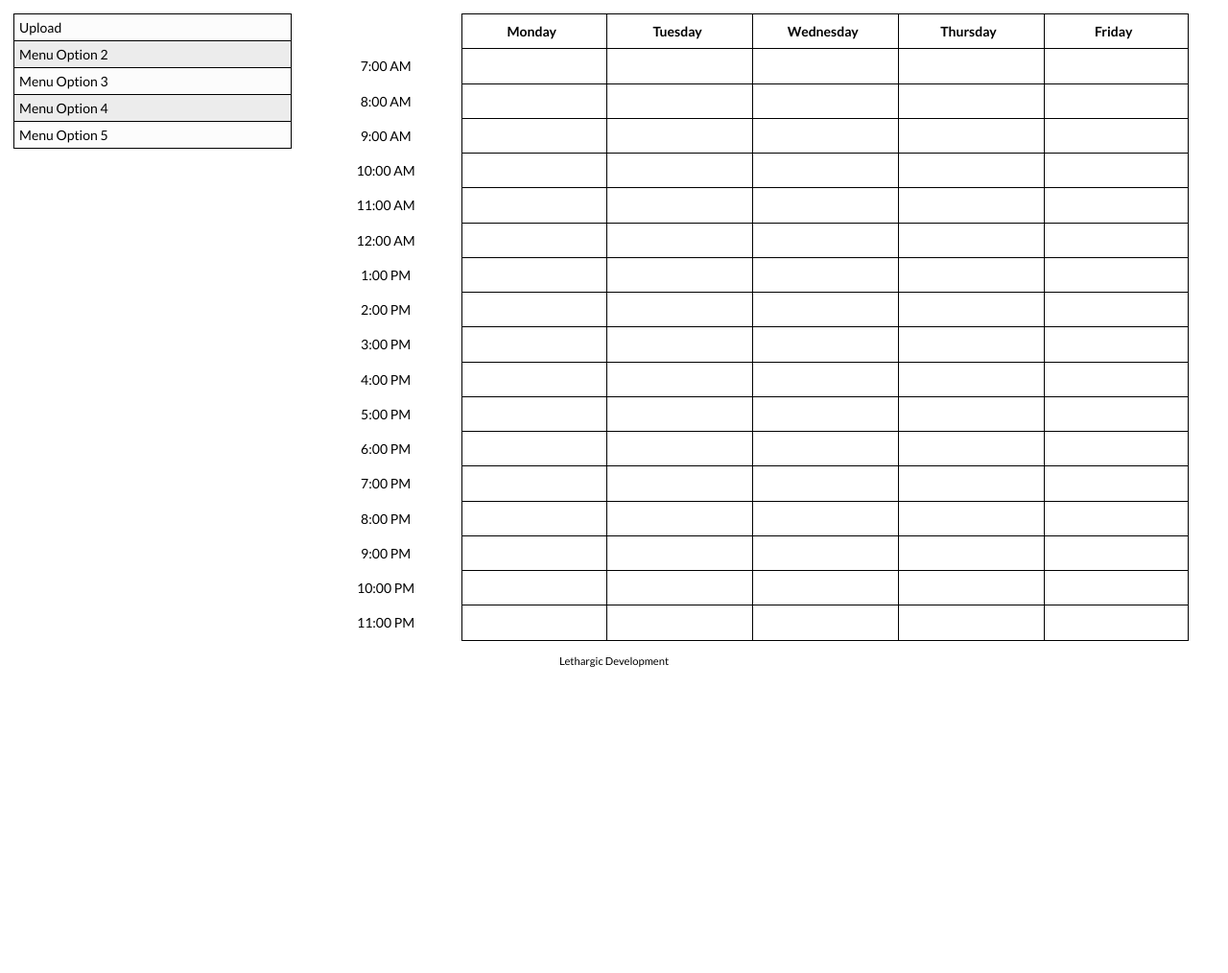
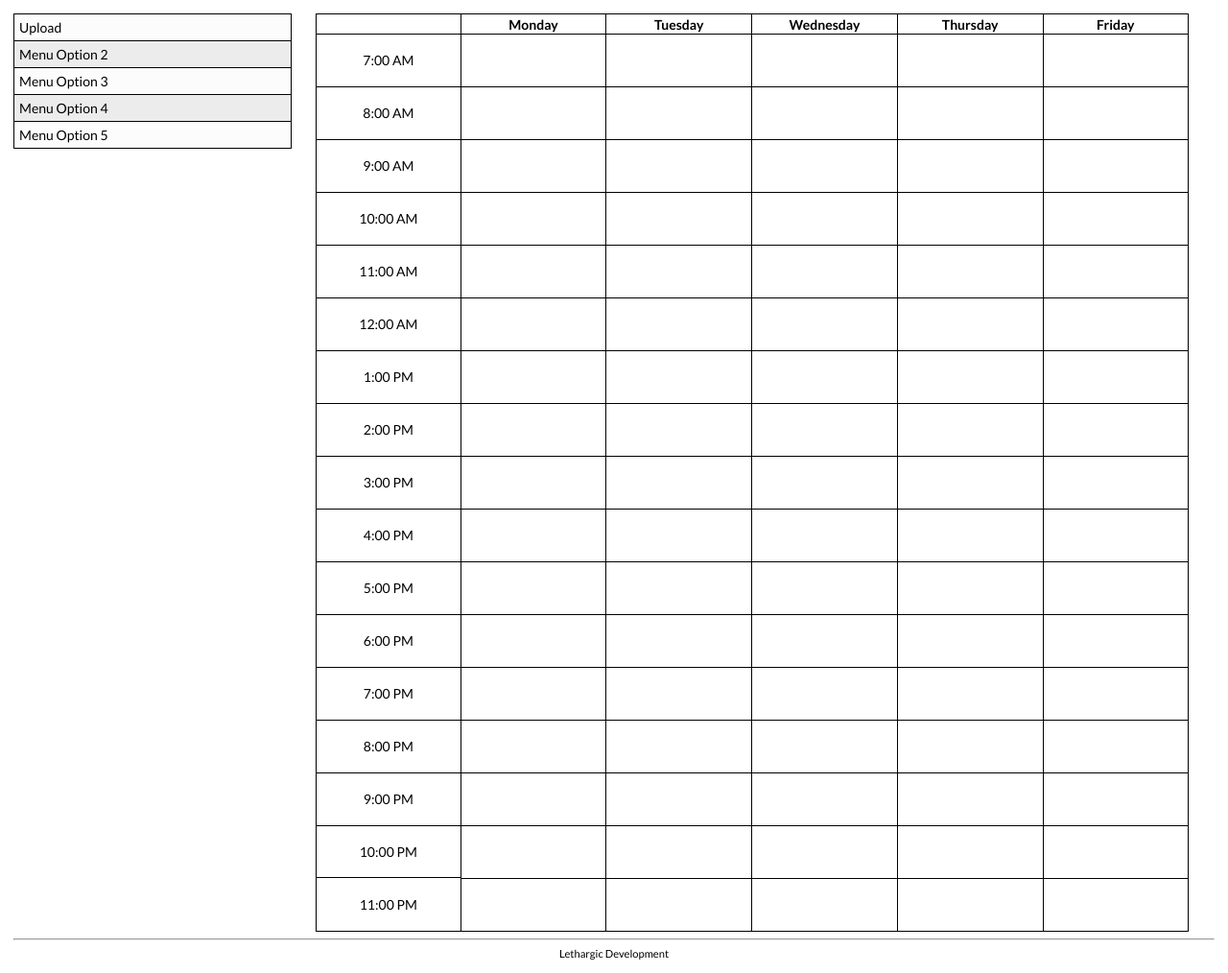
Before and after one commit to wmak/Lethargic-Development, a Django app: page /admin/ in a window 1280 px wide. Shown: the part 116-1130 px from the top of the page at 96% size. Before the commit the page ends 811 px from the top, so only its background shows below. Run offline with Django 3.2, Linux system fonts and the light colour scheme; tables that the repository leaves empty hold one stand-in row (values such as "Sample post").

Commit message:
Simple schedule display

```diff
--- a/CMSReScheduler/CMSReScheduler/templates/admin/index.html
+++ b/CMSReScheduler/CMSReScheduler/templates/admin/index.html
@@ -1,21 +1,131 @@
 		{% include "layouts/header.html" with title="Admin Panel" active="admin" %}
 		{% include "layouts/admin-sidebar.html" %}
+		{% block content %}
 		<div class="content fleft">
 			{% load schedule %}
-			{% for i in 18|get_range %}
-				{% for j in 6|get_range %}
-					<div class="schedule-cell {{ forloop.parentloop.counter|schedule_cell_day }} {{ forloop.counter|schedule_cell_time }}">
-						{% if forloop.parentloop.counter == 1 %}
-							{{ forloop.counter0|schedule_day }}
+			<div class="schedule-column">
+				{% for i in 18|get_range %}
+					<div class="schedule-cell schedule-time">
+						{% if forloop.counter == 1 %}
+							&nbsp;
 						{% else %}
-							{% if forloop.counter == 1 %}
-								{{ forloop.parentloop.counter|schedule_time }}
-							{% endif %}
+							&nbsp;<br />{{ forloop.counter|schedule_time }}<br />&nbsp;
 						{% endif %}
-						&nbsp;
 					</div>
 				{% endfor %}
-			{% endfor %}
+			</div>
+			<!-- *** TODO: Refector into a loop *** -->
+			<div class="schedule-column">
+				<div class="schedule-cell schedule-day">
+					{{ 1|schedule_day }}
+				</div>
+				{% for i in 17|get_range %}
+					<div class="schedule-cell">
+						{% with time=i|get_time %}
+							{% with course=MO|has_course:time %}
+								{% if course == None %}
+									&nbsp;<br />
+									&nbsp;<br />
+									&nbsp;
+								{% else %}
+									{{ course.course_id|get_course_code }}<br />
+									{{ course.typeOfSession }} {{ course.section }}<br />
+									{{ course.room_id|get_room_code }}
+								{% endif %}
+							{% endwith %}
+						{% endwith %}
+					</div>
+				{% endfor %}
+			</div>
+			<div class="schedule-column">
+				<div class="schedule-cell schedule-day">
+					{{ 2|schedule_day }}
+				</div>
+				{% for i in 17|get_range %}
+					<div class="schedule-cell">
+						{% with time=i|get_time %}
+							{% with course=TU|has_course:time %}
+								{% if course == None %}
+									&nbsp;<br />
+									&nbsp;<br />
+									&nbsp;
+								{% else %}
+									{{ course.course_id|get_course_code }}<br />
+									{{ course.typeOfSession }} {{ course.section }}<br />
+									{{ course.room_id|get_room_code }}
+								{% endif %}
+							{% endwith %}
+						{% endwith %}
+					</div>
+				{% endfor %}
+			</div>
+			<div class="schedule-column">
+				<div class="schedule-cell schedule-day">
+					{{ 3|schedule_day }}
+				</div>
+				{% for i in 17|get_range %}
+					<div class="schedule-cell">
+						{% with time=i|get_time %}
+							{% with course=WE|has_course:time %}
+								{% if course == None %}
+									&nbsp;<br />
+									&nbsp;<br />
+									&nbsp;
+								{% else %}
+									{{ course.course_id|get_course_code }}<br />
+									{{ course.typeOfSession }} {{ course.section }}<br />
+									{{ course.room_id|get_room_code }}
+								{% endif %}
+							{% endwith %}
+						{% endwith %}
+					</div>
+				{% endfor %}
+			</div>
+			<div class="schedule-column">
+				<div class="schedule-cell schedule-day">
+					{{ 4|schedule_day }}
+				</div>
+				{% for i in 17|get_range %}
+					<div class="schedule-cell">
+						{% with time=i|get_time %}
+							{% with course=TH|has_course:time %}
+								{% if course == None %}
+									&nbsp;<br />
+									&nbsp;<br />
+									&nbsp;
+								{% else %}
+									{{ course.course_id|get_course_code }}<br />
+									{{ course.typeOfSession }} {{ course.section }}<br />
+									{{ course.room_id|get_room_code }}
+								{% endif %}
+							{% endwith %}
+						{% endwith %}
+					</div>
+				{% endfor %}
+			</div>
+			<div class="schedule-column">
+				<div class="schedule-cell schedule-day">
+					{{ 5|schedule_day }}
+				</div>
+				{% for i in 17|get_range %}
+					<div class="schedule-cell">
+						{% with time=i|get_time %}
+							{% with course=FR|has_course:time %}
+								{% if course == None %}
+									&nbsp;<br />
+									&nbsp;<br />
+									&nbsp;
+								{% else %}
+									{{ course.course_id|get_course_code }}<br />
+									{{ course.typeOfSession }} {{ course.section }}<br />
+									{{ course.room_id|get_room_code }}
+								{% endif %}
+							{% endwith %}
+						{% endwith %}
+					</div>
+				{% endfor %}
+			</div>
+			<div class="clear"></div>
 		</div>
-		<div class="clear"></div>
+		{% endblock %}
 		{% include "layouts/footer.html" %}
--- a/CMSReScheduler/CMSReScheduler/templates/layouts/footer.html
+++ b/CMSReScheduler/CMSReScheduler/templates/layouts/footer.html
@@ -1,4 +1,6 @@
 		<footer>
+			<div class="clear"></div>
+			<hr></hr>
 			<div id="footer" class="center">Lethargic Development</div>
 		</footer>
 	</body>
--- a/CMSReScheduler/CMSReScheduler/templatetags/schedule.py
+++ b/CMSReScheduler/CMSReScheduler/templatetags/schedule.py
@@ -1,17 +1,12 @@
 from django import template
+from django.utils.safestring import mark_safe
+from classes.models import Course, Department, CourseSchedule, Room
 
 register = template.Library()
 
 @register.filter
 def get_range(value):
 	return range(value)
-
-@register.filter
-def schedule_cell_day(value):
-	if value == 1:
-		return "schedule-day"
-	else:
-		return ""
 
 @register.filter
 def schedule_day(value):
@@ -30,15 +25,36 @@ def schedule_day(value):
 		return ""
 
 @register.filter
-def schedule_cell_time(value):
-	if value == 1:
-		return "schedule-time"
-	else:
-		return ""
-
-@register.filter
 def schedule_time(value):
 	if value + 5 > 12:
 		return str(value - 7) + ":00 PM"
 	else:
 		return str(value + 5) + ":00 AM"
+
+@register.filter
+def get_time(value):
+	return str(value + 7) + ":00:00"
+
+@register.filter
+def get_course_code(value):
+	course = Course.objects.filter(id=value)
+	if not course:
+		return mark_safe("&nbsp;")
+	else:
+		return course[0].code
+
+@register.filter
+def get_room_code(value):
+	room = Room.objects.filter(id=value)
+	if not room:
+		return mark_safe("&nbsp;")
+	else:
+		return room[0].code
+
+@register.filter
+def has_course(value, arg):
+	course = value.filter(startTime=arg)
+	if not course:
+		return None
+	else:
+		return course[0]
--- a/CMSReScheduler/CMSReScheduler/views.py
+++ b/CMSReScheduler/CMSReScheduler/views.py
@@ -47,7 +47,12 @@ def csvimport(request, model_type):
 	return HttpResponse('The %s file has been uploaded!' % model_type)
 
 def admin(request):
-	return render(request, 'admin/index.html')
+	# TODO: Filter the results by instructor
+	daysOfWeek = ["MO", "TU", "WE", "TH", "FR"]
+	context = {}
+	for day in daysOfWeek:
+		context[day] = CourseSchedule.objects.filter(dayOfWeek=day).order_by("startTime")
+	return render(request, 'admin/index.html', context)
 
 def admin_upload(request):
 	return render(request, 'admin/upload.html', {"departments": Department.objects.all})
--- a/CMSReScheduler/static/css/style.css
+++ b/CMSReScheduler/static/css/style.css
@@ -211,30 +211,32 @@ footer {
 }
 
 /* Schedule */
-.schedule-cell {
+.schedule-column {
 	float: left;
+	width: 16.6%;
 	display: inline-block;
-	text-align: center;
-	vertical-align: middle;
-	padding: 1%;
-	width: 16.6%;
 	box-sizing:border-box;
-  	-moz-box-sizing:border-box;
-  	-webkit-box-sizing:border-box;
+	-moz-box-sizing:border-box;
+	-webkit-box-sizing:border-box;
 	border: 1px #000 solid;
-	border-top: none;
-	border-right: none;
+	border-bottom: none;
+	border-left: none;
 }
-.schedule-cell:nth-child(6n) {
-	border-right: 1px #000 solid;
+.schedule-column:first-child {
+	border-left: 1px #000 solid;
 }
-.schedule-day {
-	border-top: 1px #000 solid;
-	font-weight: bold;
-}
-.schedule-time {
-	border: none;
-}
+	.schedule-column > .schedule-cell {
+		text-align: center;
+		vertical-align: middle;
+		padding: 1%;
+		border-bottom: 1px #000 solid;
+	}
+		.schedule-column:first-child > .schedule-cell:last-child {
+			padding-bottom: 2px;
+		}
+	.schedule-column > .schedule-day {
+		font-weight: bold;
+	}
 
 /* Forms */
 .form-left > .form-entry {
```
